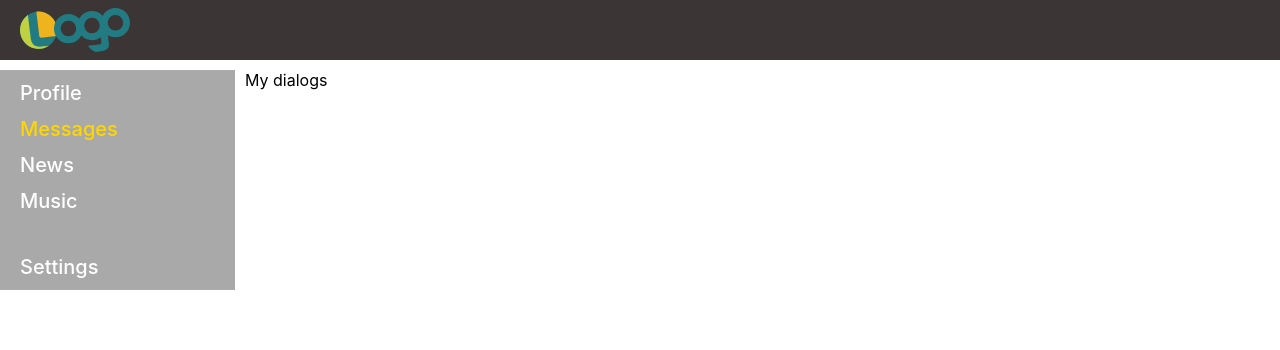
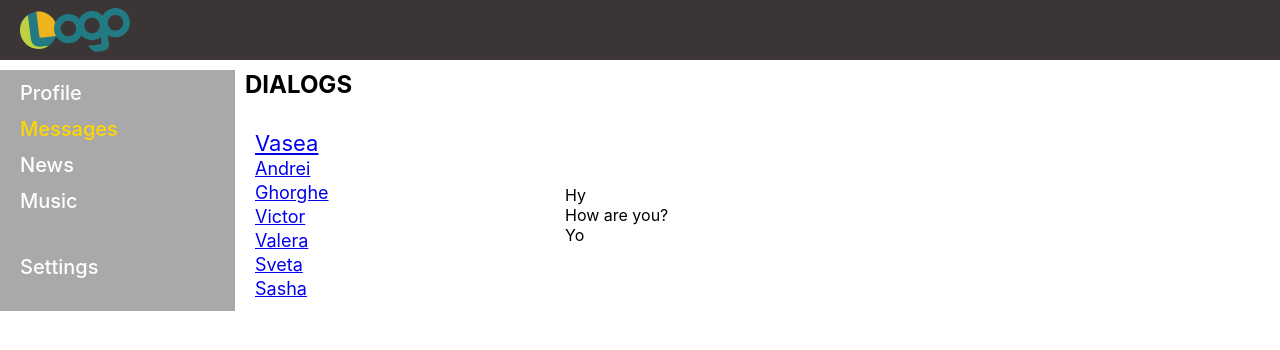
Before and after one commit to elisav20/Social-Network-React, a React (Create React App) app: page /dialogs in a window 1280 px wide. Shown: the top 350 px of the page. Built offline with nearby package versions, Linux system fonts and the light colour scheme.

Commit message:
add dialogs page

```diff
--- a/src/App.js
+++ b/src/App.js
@@ -14,7 +14,7 @@ function App() {
                 <div className="content">
                     <Routes>
                         <Route path="/profile" element={<Profile />} />
-                        <Route path="/dialogs" element={<Dialogs />} />
+                        <Route path="/dialogs/*" element={<Dialogs />} />
                     </Routes>
                 </div>
             </div>
--- a/src/App.scss
+++ b/src/App.scss
@@ -88,3 +88,41 @@
         cursor: pointer;
     }
 }
+
+// Dialogs=============================================
+.dialogs {
+    display: flex;
+    align-items: center;
+    flex-wrap: wrap;
+
+    &__title {
+        width: 100%;
+        margin-top: 0;
+    }
+
+    &__items {
+        width: 100%;
+        max-width: 300px;
+        padding: 10px;
+    }
+
+    &__item {
+        font-size: 18px;
+        line-height: 24px;
+
+        &.active {
+            font-size: 22px;
+            line-height: 28px;
+        }
+
+        &.active,
+        &:hover {
+            color: gold;
+        }
+    }
+}
+
+// Messages=============================================
+.messages {
+
+}
--- a/src/components/Dialogs/Dialogs.jsx
+++ b/src/components/Dialogs/Dialogs.jsx
@@ -1,9 +1,39 @@
 import React from "react";
+import { NavLink } from "react-router-dom";
 
 const Dialogs = () => {
     return (
         <div className="dialogs">
-            My dialogs
+            <h2 className="dialogs__title">DIALOGS</h2>
+            <div className="dialogs__items">
+                <div className="dialogs__item active">
+                    <NavLink to="/dialogs/1">Vasea</NavLink>
+                </div>
+                <div className="dialogs__item">
+                    <NavLink to="/dialogs/2">Andrei</NavLink>
+                </div>
+                <div className="dialogs__item">
+                    <NavLink to="/dialogs/3">Ghorghe</NavLink>
+                </div>
+                <div className="dialogs__item">
+                    <NavLink to="/dialogs/4">Victor</NavLink>
+                </div>
+                <div className="dialogs__item">
+                    <NavLink to="/dialogs/5">Valera</NavLink>
+                </div>
+                <div className="dialogs__item">
+                    <NavLink to="/dialogs/6">Sveta</NavLink>
+                </div>
+                <div className="dialogs__item">
+                    <NavLink to="/dialogs/7">Sasha</NavLink>
+                </div>
+            </div>
+
+            <div className="messages">
+                <div className="messages__item">Hy</div>
+                <div className="messages__item">How are you?</div>
+                <div className="messages__item">Yo</div>
+            </div>
         </div>
     );
 };
```
